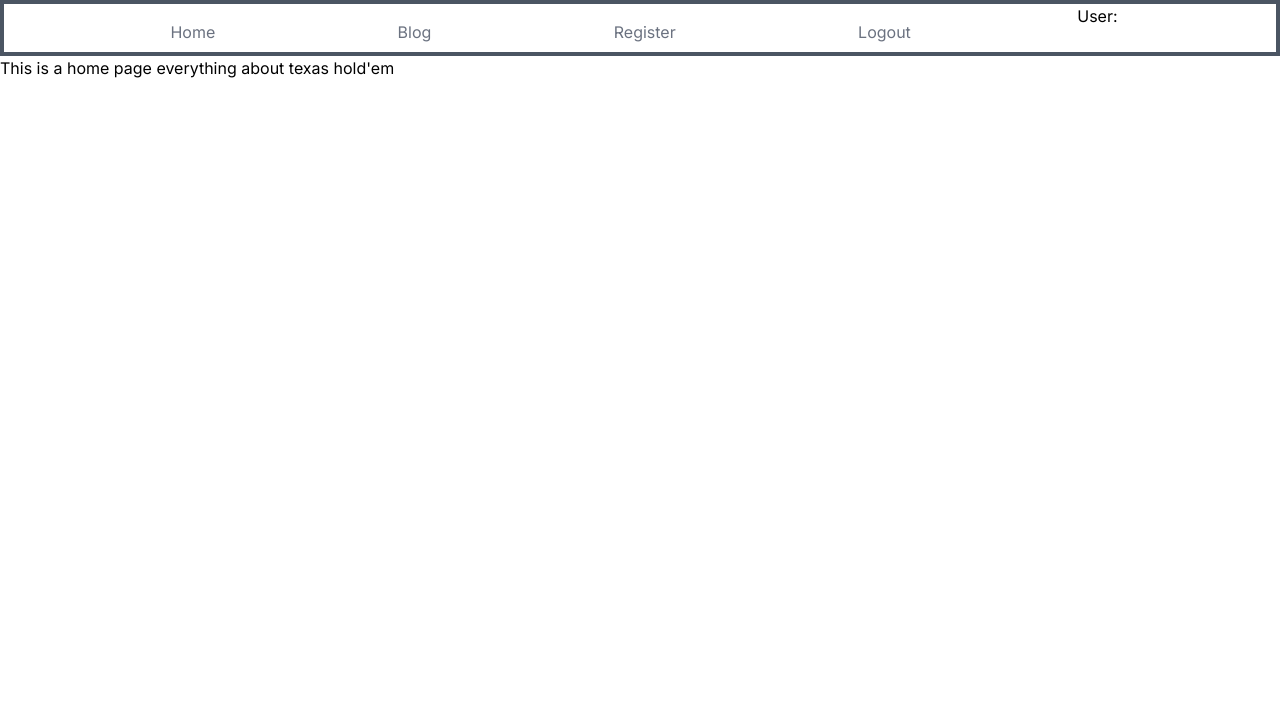
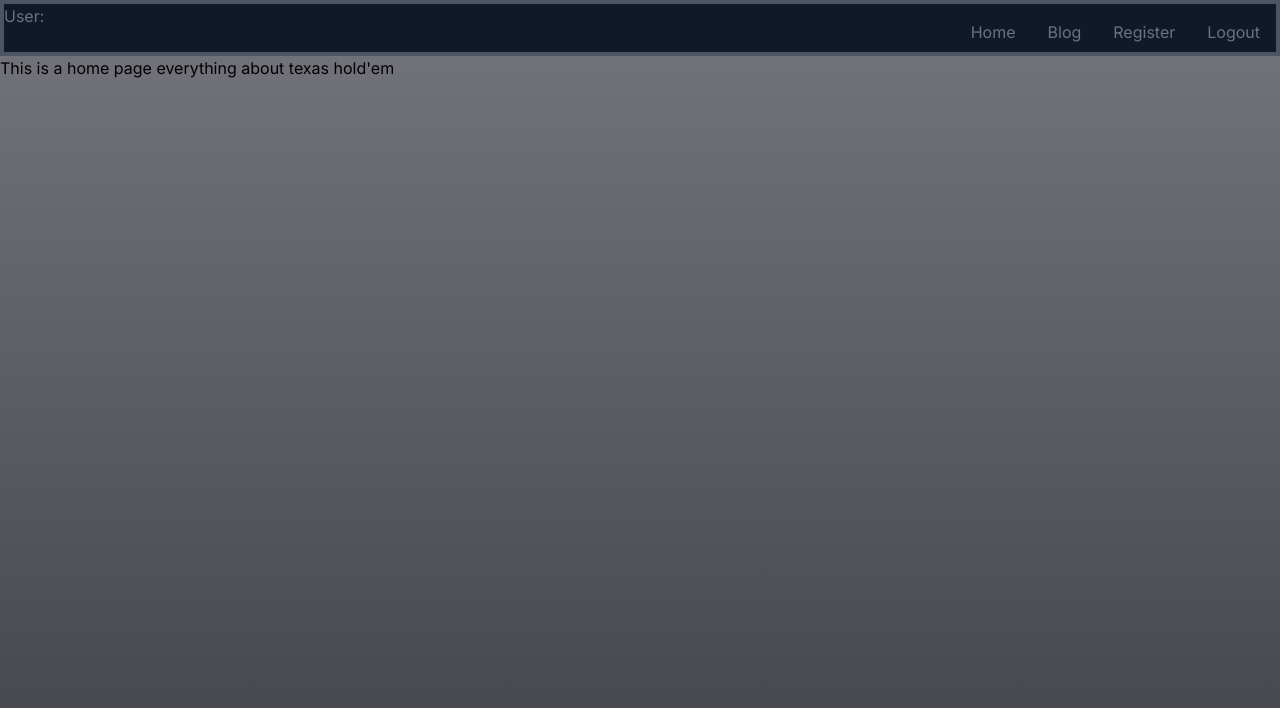
Before and after one commit to rkawk1234/Live-Score, a React (Create React App) app in the folder client/: page / in a window 1280 px wide. Shown: the top 708 px of the page. Built offline with nearby package versions, Linux system fonts and the light colour scheme; a web font is replaced by a local one.

Commit message:
css styling complete for the header

```diff
--- a/client/src/App.js
+++ b/client/src/App.js
@@ -39,7 +39,15 @@ function App() {
       <div className="App">
         <Router>
 
-        <ul className='flex justify-evenly border-4 border-gray-600'>
+
+
+      <div className='flex justify-between w-full border-4 border-gray-600 bg-gray-900'>
+
+      <div className=' text-gray-500 hover:scale-125'>User: {user ? user.email : ""}</div>
+
+
+        <ul className=' hidden md:flex'>
+
 
           <li className='px-4 pb-2 pt-4 cursor-pointer capitalize font-medium text-gray-500 hover:scale-125 duration-200 '>
             <Link to="/">Home</Link>
@@ -66,8 +74,9 @@ function App() {
 
               }}><Link to='/login'>Logout</Link></li>)}
 
-          <li className='mr-2'>User: {user ? user.email : ""}</li>
+
         </ul>
+        </div>
         <Routes>
           <Route exact path='/' element={<Home />} />
           <Route exact path='/blog' element={<Blog />} />
--- a/client/src/components/home/index.js
+++ b/client/src/components/home/index.js
@@ -4,7 +4,7 @@ import './index.css'
 //react gets the imported function from the whatever js file there is in a specified address
 const Home = () => {
   return (
-    <div>
+    <div className='h-screen w-full bg-gradient-to-b from-zinc-500 to-zinc-700'>
         This is a home page everything about texas hold'em
 
     </div>
--- a/client/src/components/login/index.js
+++ b/client/src/components/login/index.js
@@ -52,7 +52,7 @@ const Login = () => {
 
     return (
 
-        <div className="grid place-items-center w-full h-screen ">
+        <div className="grid place-items-center h-screen w-full bg-gradient-to-b from-zinc-500 to-zinc-700 ">
             <form onSubmit={loginUser} className="h-1/2 w-1/3 bg-white shadow-md rounded px-8 pt-6 pb-8 mb-4">
                 <h3 className="font-myFont text-center text-3xl ">Login</h3>
                 <div className="mb-4">
--- a/client/src/components/register/index.js
+++ b/client/src/components/register/index.js
@@ -54,7 +54,8 @@ const Register = () => {
 
 
   return (
-    <div className="bg-grey-lighter min-h-screen flex flex-col">
+
+    <div className='flex flex-col h-screen w-full bg-gradient-to-b from-zinc-500 to-zinc-700'>
             <div className="container max-w-sm mx-auto flex-1 flex flex-col items-center justify-center px-2">
                 <form onSubmit ={registerUser} className="bg-white px-6 py-8 rounded shadow-md text-black w-full">
                     <h1 className="mb-8 font-myFont text-3xl text-center">Sign up</h1>
@@ -87,6 +88,7 @@ const Register = () => {
                 </form>
 
             </div>
+
         </div>
   )
 }
```
